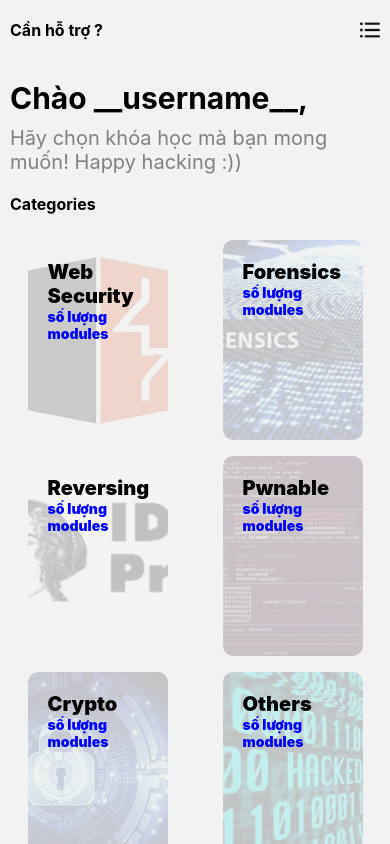
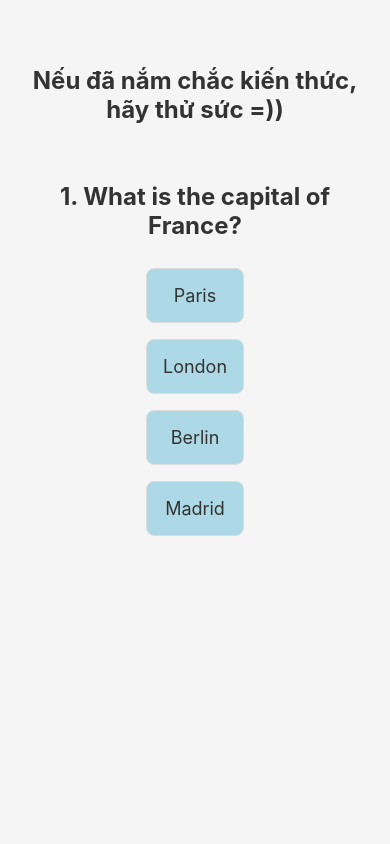
Before and after one commit to Winz18/CTF-Learning-App, a React Native app: screen /QuizScreen in a window 390 px wide. Built offline with nearby package versions, Linux system fonts and the light colour scheme.

Commit message:
add QuizScreen for doing test

```diff
--- a/App.tsx
+++ b/App.tsx
@@ -14,6 +14,7 @@ import MainScreen from './MainScreen';
 import CourseScreen from './CourseScreen';
 import ModuleScreen from './ModuleScreen';
 import RankingScreen from './RankingScreen.tsx';
+import QuizScreen from './QuizScreen.tsx';
 
 const Stack = createNativeStackNavigator();
 
@@ -27,6 +28,7 @@ function App(): React.JSX.Element {
         <Stack.Screen name="Course" component={CourseScreen} />
         <Stack.Screen name="ModuleScreen" component={ModuleScreen} />
         <Stack.Screen name="RankingScreen" component={RankingScreen} />
+        <Stack.Screen name="QuizScreen" component={QuizScreen} />
       </Stack.Navigator>
     </NavigationContainer>
   );
--- a/ModuleScreen.tsx
+++ b/ModuleScreen.tsx
@@ -13,11 +13,15 @@ function ModuleScreen({navigation}: SectionProps): React.JSX.Element {
   const backToCourse = () => {
     navigation.goBack();
   };
+  const goToTest = () => {
+    navigation.navigate('QuizScreen');
+  };
+
   return (
     <View style={styles.container}>
       <ScrollView>
         <View>
-          <ModuleHeader NewScr={backToCourse} />
+          <ModuleHeader goBack={backToCourse} goToTest={goToTest} />
           <ModuleContent />
         </View>
       </ScrollView>
--- /dev/null
+++ b/QuizScreen.tsx
@@ -0,0 +1,153 @@
+import React, {useState} from 'react';
+import {
+  View,
+  Text,
+  TouchableOpacity,
+  StyleSheet,
+  FlatList,
+  Alert,
+  Image,
+} from 'react-native';
+import type {PropsWithChildren} from 'react';
+import {NavigationProp} from '@react-navigation/native';
+
+interface Question {
+  question: string;
+  options: string[];
+  correctOption: string;
+}
+
+const questions: Question[] = [
+  {
+    question: 'What is the capital of France?',
+    options: ['Paris', 'London', 'Berlin', 'Madrid'],
+    correctOption: 'Paris',
+  },
+  {
+    question: 'What is 2 + 2?',
+    options: ['3', '4', '5', '6'],
+    correctOption: '4',
+  },
+  // add các câu hỏi vào đây, mỗi câu hỏi gồm 3 thuộc tính như trên
+];
+
+type SectionProps = PropsWithChildren<{
+  navigation: NavigationProp<any, any>;
+}>;
+
+function QuizScreen({navigation}: SectionProps): React.JSX.Element {
+  const [currentQuestionIndex, setCurrentQuestionIndex] = useState(0);
+  const [selectedOption, setSelectedOption] = useState<string | null>(null);
+  const [score, setScore] = useState(0);
+
+  const handleOptionPress = (option: string) => {
+    {
+      /* Hàm xử lí và tính điểm */
+    }
+    setSelectedOption(option);
+    if (option === questions[currentQuestionIndex].correctOption) {
+      setScore(score + 1);
+    }
+    setTimeout(() => {
+      setSelectedOption(null);
+      if (currentQuestionIndex < questions.length - 1) {
+        setCurrentQuestionIndex(currentQuestionIndex + 1);
+      } else {
+        Alert.alert(
+          `Quiz Finished! Your score is:  ${
+            score +
+            (option === questions[currentQuestionIndex].correctOption ? 1 : 0)
+          }/10`,
+        );
+        backToDetail();
+      }
+    }, 1000);
+  };
+  {
+    /* Hàm quay lại trang trước đó */
+  }
+  const backToDetail = () => {
+    navigation.goBack();
+  };
+
+  return (
+    <View style={styles.container}>
+      <View style={styles.navigationButton}>
+        {/* Nút back */}
+        <TouchableOpacity onPress={backToDetail}>
+          <Image
+            style={styles.img}
+            source={require('C:\\Users\\Admin\\Learning\\University\\Subjects\\Lap_Trinh_Di_Dong\\CK\\CTF_App\\components\\subject-page\\header\\img\\left-arrow.png')}
+          />
+        </TouchableOpacity>
+      </View>
+      {/* Greeting */}
+      <Text style={styles.question}>
+        {'Nếu đã nắm chắc kiến thức,\nhãy thử sức =))\n\n\n'}
+        {currentQuestionIndex + 1}. {questions[currentQuestionIndex].question}
+      </Text>
+      {/* FlatList chứa các đáp án */}
+      <FlatList
+        data={questions[currentQuestionIndex].options}
+        renderItem={({item}) => (
+          <TouchableOpacity
+            style={[
+              styles.option,
+              {
+                backgroundColor: item === selectedOption ? 'pink' : 'lightblue',
+              },
+            ]}
+            onPress={() => handleOptionPress(item)}
+            disabled={selectedOption !== null}>
+            <Text style={styles.optionText}>{item}</Text>
+          </TouchableOpacity>
+        )}
+        keyExtractor={item => item}
+      />
+    </View>
+  );
+}
+
+const styles = StyleSheet.create({
+  container: {
+    flex: 1,
+    justifyContent: 'center',
+    alignItems: 'center',
+    padding: 16,
+    backgroundColor: '#f5f5f5',
+  },
+  question: {
+    fontSize: 24,
+    fontWeight: 'bold',
+    marginBottom: 20,
+    textAlign: 'center',
+    color: '#333333',
+  },
+  option: {
+    padding: 16,
+    borderWidth: 1,
+    borderColor: '#dddddd',
+    borderRadius: 8,
+    marginVertical: 8,
+    width: '100%',
+  },
+  optionText: {
+    fontSize: 18,
+    color: '#333333',
+    alignSelf: 'center',
+  },
+
+  img: {
+    width: 20,
+    height: 20,
+  },
+
+  navigationButton: {
+    flexDirection: 'row',
+    justifyContent: 'flex-start',
+    alignSelf: 'flex-start',
+    marginVertical: 15,
+  },
+});
+
+export default QuizScreen;
--- a/components/subject-page/header/ModuleHeader.tsx
+++ b/components/subject-page/header/ModuleHeader.tsx
@@ -10,10 +10,11 @@ import {
 } from 'react-native';
 
 type SectionProps = PropsWithChildren<{
-  NewScr: () => void;
+  goBack: () => void;
+  goToTest: () => void;
 }>;
 
-function ModuleHeader({NewScr: Switching}: SectionProps): React.JSX.Element {
+function ModuleHeader({goBack, goToTest}: SectionProps): React.JSX.Element {
   return (
     <ImageBackground
       style={styles.container}
@@ -21,7 +22,7 @@ function ModuleHeader({NewScr: Switching}: SectionProps): React.JSX.Element {
       source={require('./img/OIP2.jpg')}>
       {/* Nút back */}
       <View style={styles.navigationButton}>
-        <TouchableOpacity onPress={Switching}>
+        <TouchableOpacity onPress={goBack}>
           <Image style={styles.img} source={require('./img/left-arrow.png')} />
         </TouchableOpacity>
       </View>
@@ -30,16 +31,18 @@ function ModuleHeader({NewScr: Switching}: SectionProps): React.JSX.Element {
         Server-side Vulnerabilities Overview
       </Text>
       <View style={styles.navigationButton}>
-        <TouchableOpacity>
+        {/* Nút test, dẫn đến bài kiểm tra trắc nghiệm */}
+        <TouchableOpacity onPress={goToTest}>
           <Image
             style={styles.btnTestAndDone}
             source={require('./img/test.png')}
           />
         </TouchableOpacity>
+        {/* Nút done, ấn vào đồng nghĩa là đã học xong module này */}
         <TouchableOpacity>
           <Image
             style={styles.btnTestAndDone}
-            source={require('./img/test.png')}
+            source={require('./img/verified.png')}
           />
         </TouchableOpacity>
       </View>
@@ -82,8 +85,8 @@ const styles = StyleSheet.create({
   },
 
   btnTestAndDone: {
-    width: 40,
-    height: 40,
+    width: 50,
+    height: 50,
     marginLeft: 30,
   },
 });
```
Also changed, not shown: components/subject-page/header/img/verified.png (added).
